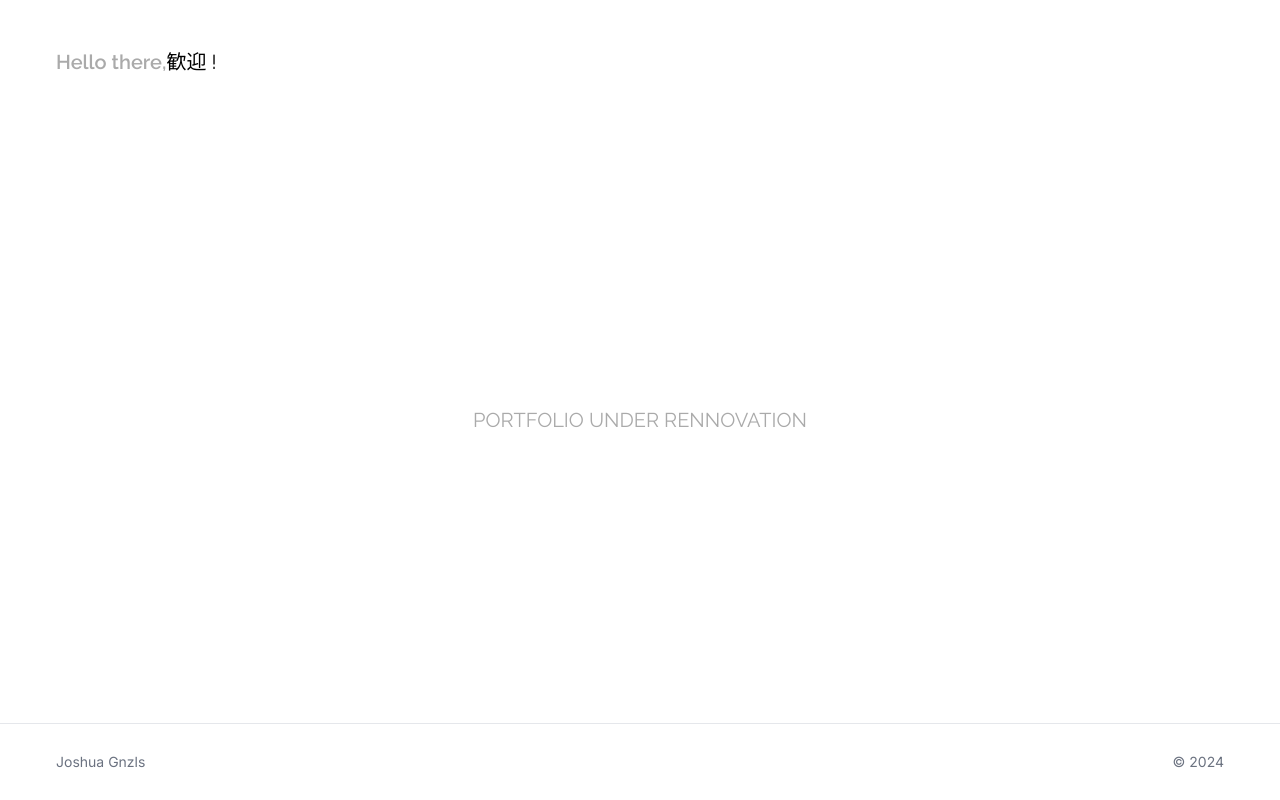
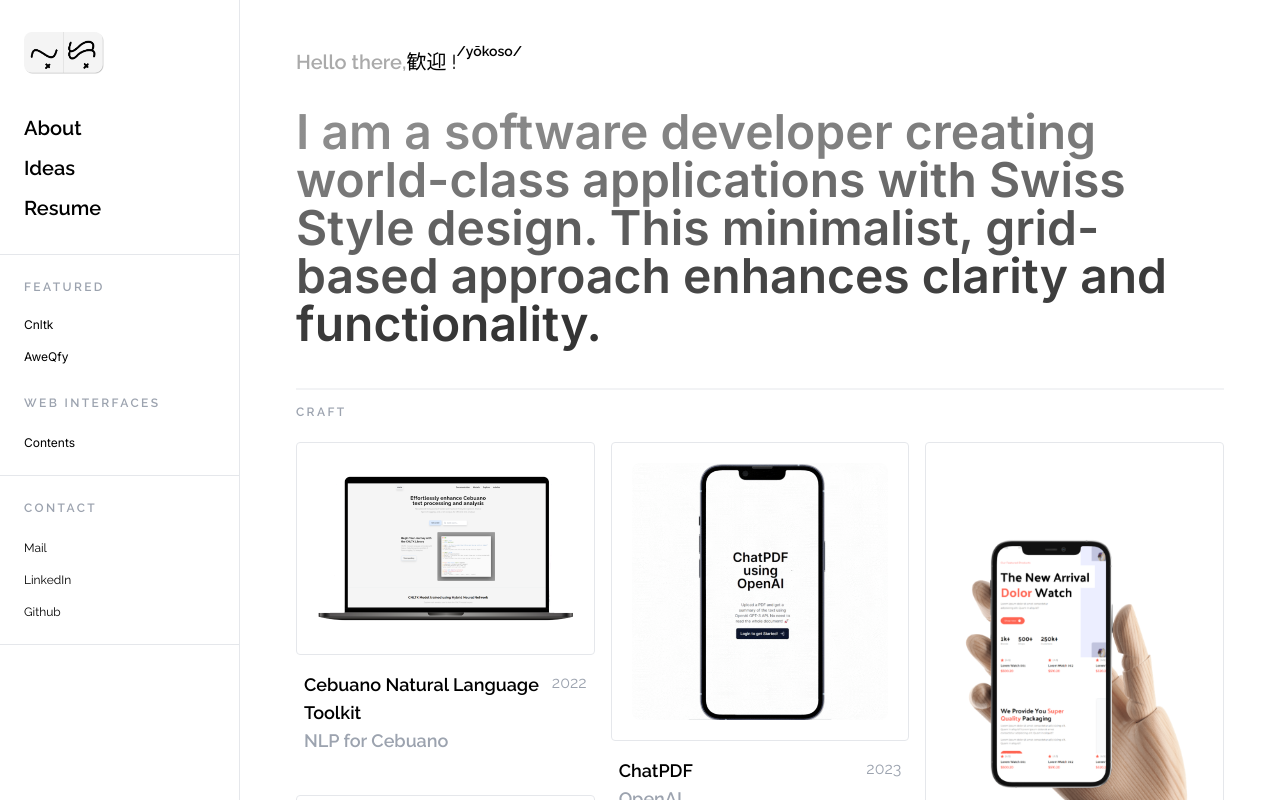
Before and after one commit to AG0nzales/joshua-gnzls-portfolio, a Next.js app: page / in a window 1280 px wide. Built offline with nearby package versions, Linux system fonts and the light colour scheme.

Commit message:
Removed under construction page

```diff
--- a/app/components/side-nav.tsx
+++ b/app/components/side-nav.tsx
@@ -28,8 +28,11 @@ const SideNav = () => (
                 <Link href="/ideas">Ideas</Link>
               </span>
               <span className="text-xl font-semibold hover:text-gray-400 raleway w-min">
-                <Link href="https://read.cv/josh_gnzls" target="_blank">
-                  CV
+                <Link
+                  href="https://joshdre-gonzales.tiiny.site/Joshua-Andre-Gonzales-Resume.pdf"
+                  target="_blank"
+                >
+                  Resume
                 </Link>
               </span>
             </div>
--- a/app/layout.tsx
+++ b/app/layout.tsx
@@ -21,10 +21,12 @@ export const metadata: Metadata = {
     default: "Joshua Andre Gonzales | Software Developer",
     template: "%s | Joshua Andre Gonzales",
   },
-  description: "Portfolio of Joshua Andre Gonzales, a software developer specializing in full-stack web development, AI projects, and innovative web applications.",
+  description:
+    "Portfolio of Joshua Andre Gonzales, a software developer specializing in full-stack web development, AI projects, and innovative web applications.",
   openGraph: {
     title: "Joshua Andre Gonzales | Software Developer",
-    description: "Portfolio of Joshua Andre Gonzales, a software developer specializing in full-stack web development and AI projects.",
+    description:
+      "Portfolio of Joshua Andre Gonzales, a software developer specializing in full-stack web development and AI projects.",
     url: "https://joshua-gnzls.vercel.app",
     siteName: "Joshua Andre Gonzales Portfolio",
     locale: "en_US",
@@ -40,7 +42,7 @@ export default function RootLayout({
   return (
     <html lang="en">
       <body className={`flex h-screen ${inter.className}`}>
-        {/* <SideNav /> */}
+        <SideNav />
         <section className="main-section w-full overflow-y-auto">
           <div className="">{children}</div>
           <Analytics />
--- a/app/sections/homePage.tsx
+++ b/app/sections/homePage.tsx
@@ -15,20 +15,20 @@ const HomePage = () => {
       // className="w-full flex flex-col gap-5 mt-20 sm:mt-20 max-w-sm:mt-20 lg:mt-2 max-w-lg:mt-2"
       className="w-full min-h-screen flex flex-col gap-5 pt-20 lg:pt-2"
     >
-      <div className="px-4 py-2 lg:px-14 lg:py-10 max-w-lg:px-14 max-w-lg:py-10 sm:px-4 sm:py-2 max-w-sm:px-4 max-w-sm:py-2">
+      <div className="hidden px-4 py-2 lg:px-14 lg:py-10 max-w-lg:px-14 max-w-lg:py-10 sm:px-4 sm:py-2 max-w-sm:px-4 max-w-sm:py-2">
         <span className="raleway text-[#AAAAAA] text-lg sm:text-lg lg:text-xl font-semibold">
           Hello there,
           <span className="text-black font-normal">歓迎 !</span>
         </span>
       </div>
 
-      <div className=" flex-1 w-full flex items-center justify-center">
+      <div className="hidden flex-1 w-full flex items-center justify-center">
         <span className="raleway text-[#AAAAAA] text-xl">
           PORTFOLIO UNDER RENNOVATION
         </span>
       </div>
 
-      <div className="hidden px-4 py-2 lg:px-14 lg:py-10 max-w-lg:px-14 max-w-lg:py-10 sm:px-4 sm:py-2 max-w-sm:px-4 max-w-sm:py-2 ">
+      <div className=" px-4 py-2 lg:px-14 lg:py-10 max-w-lg:px-14 max-w-lg:py-10 sm:px-4 sm:py-2 max-w-sm:px-4 max-w-sm:py-2 ">
         <div className="flex flex-col gap-8">
           <div className="block">
             <span className="raleway text-[#AAAAAA] text-lg sm:text-lg lg:text-xl font-semibold">
@@ -184,7 +184,7 @@ const HomePage = () => {
         </div>
       </div>
 
-      <div className="footer mt-auto">
+      <div className="hidden footer mt-auto">
         <div className="border-t py-7 px-14 hidden lg:flex items-center">
           <span className="text-gray-500 text-sm">Joshua Gnzls</span>
           <span className="ml-auto text-gray-500 text-sm">© 2024</span>
```
